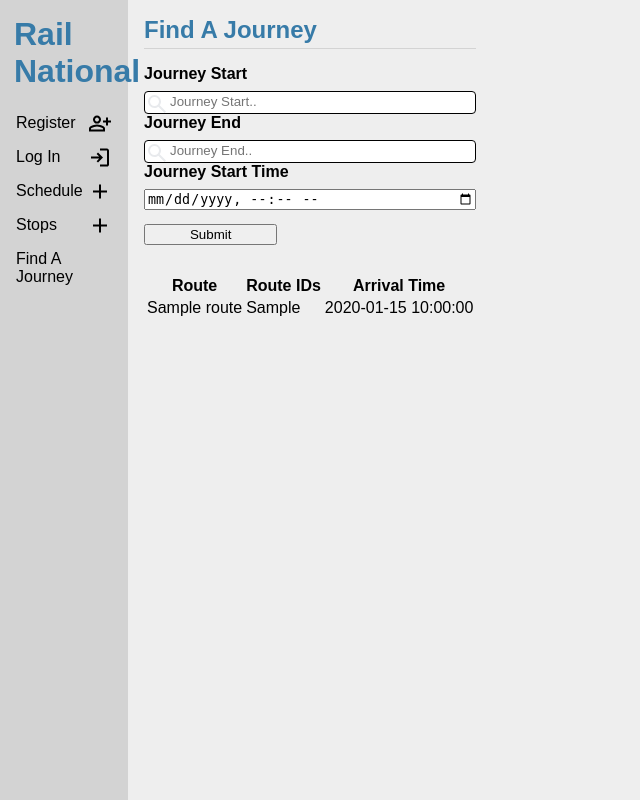
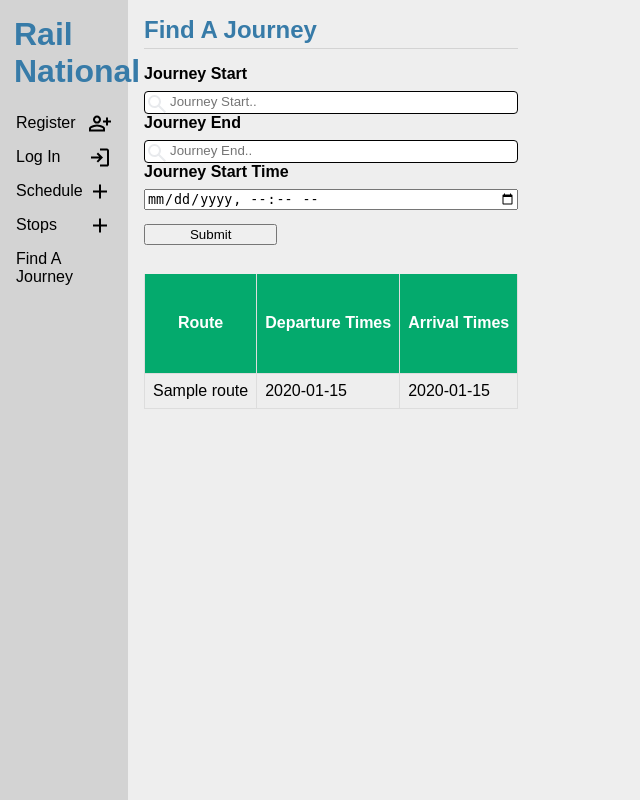
Before and after one commit to mattleeder/animated-octo-eureka, a Flask app: template rail_national/templates/route_search/find_a_journey.html in a window 1280 px wide. Shown: the whole page, without its empty margins (0-640 px from the left). Run offline with Flask 3, Linux system fonts and the light colour scheme; the template is opened without the code that fills it: most values are stand-ins (such as "Sample title", 1, 10 or a date in 2020).

Commit message:
Tweaked data sent to find a journey page, still needs work, algorithm might need looking at

```diff
--- a/rail_national/templates/route_search/find_a_journey.html
+++ b/rail_national/templates/route_search/find_a_journey.html
@@ -23,18 +23,18 @@
 </form>
 
 {% if journeys %}
-    <table>
+    <table id="find-a-journey-results" class="schedule">
         <thead>
             <th>Route</th>
-            <th>Route IDs</th>
-            <th>Arrival Time</th>
+            <th>Departure Times</th>
+            <th>Arrival Times</th>
         </thead>
         <tbody>
     {% for journey in journeys %}
             <tr>
                 <td>{{ journey["route"] }}</td>
-                <td>{{ journey["route_ids"] }}</td>
-                <td>{{ journey["arrival_time"] }}</td>
+                <td>{{ journey["departure_times"] }}</td>
+                <td>{{ journey["arrival_times"] }}</td>
             </tr>
     {% endfor %}
         </tbody>
@@ -51,6 +51,51 @@
                              "CEC", "DEA", "DEB", "DEC"
                              ];
     suggestionsArray.sort();
+    {% if journeys %}
+    var journeyData = JSON.parse('{{ journeys | tojson | safe }}');
+    var parsedRowData = [];
+
+    for (var i = 0; i < journeyData.length; i++) {
+        var rowData = journeyData[i];
+        var route = rowData["route"].split(",");
+        var departure_times = rowData["departure_times"].split(",").slice(0, -1).map((a) => {
+            var unixTime = parseInt(a);
+            var datetime = new Date(unixTime * 1000);
+            var time = new Intl.DateTimeFormat('en-GB', {
+                dateStyle: 'short',
+                timeStyle: 'short',
+                timeZone: 'Europe/London',
+              }).format(datetime);
+              return time;
+        });
+        var arrival_times = rowData["arrival_times"].split(",").slice(0, -1).map((a) => {
+            var unixTime = parseInt(a);
+            var datetime = new Date(unixTime * 1000);
+            var time = new Intl.DateTimeFormat('en-GB', {
+                dateStyle: 'short',
+                timeStyle: 'short',
+                timeZone: 'Europe/London',
+              }).format(datetime);
+              return time;
+        });
+        var parsedRow = {
+            "route": route,
+            "departure_times": departure_times,
+            "arrival_times": arrival_times,
+        };
+        parsedRowData.push(parsedRow);
+    }
+
+    console.log(parsedRowData);
+
+    var journeyTable = document.getElementById("find-a-journey-results");
+    for (var i = 0; i < parsedRowData.length; i++) {
+        journeyTable.rows[i + 1].cells[0].textContent = parsedRowData[i]["route"].join("\n");
+        journeyTable.rows[i + 1].cells[1].textContent = parsedRowData[i]["departure_times"].join("\n");
+        journeyTable.rows[i + 1].cells[2].textContent = parsedRowData[i]["arrival_times"].join("\n");
+    }
+
+    {% endif %}
 
     window.onload = (event) => {
         console.log("page is fully loaded");
```
Also changed, not shown: rail_national/queries.py (+8 -8 lines).
